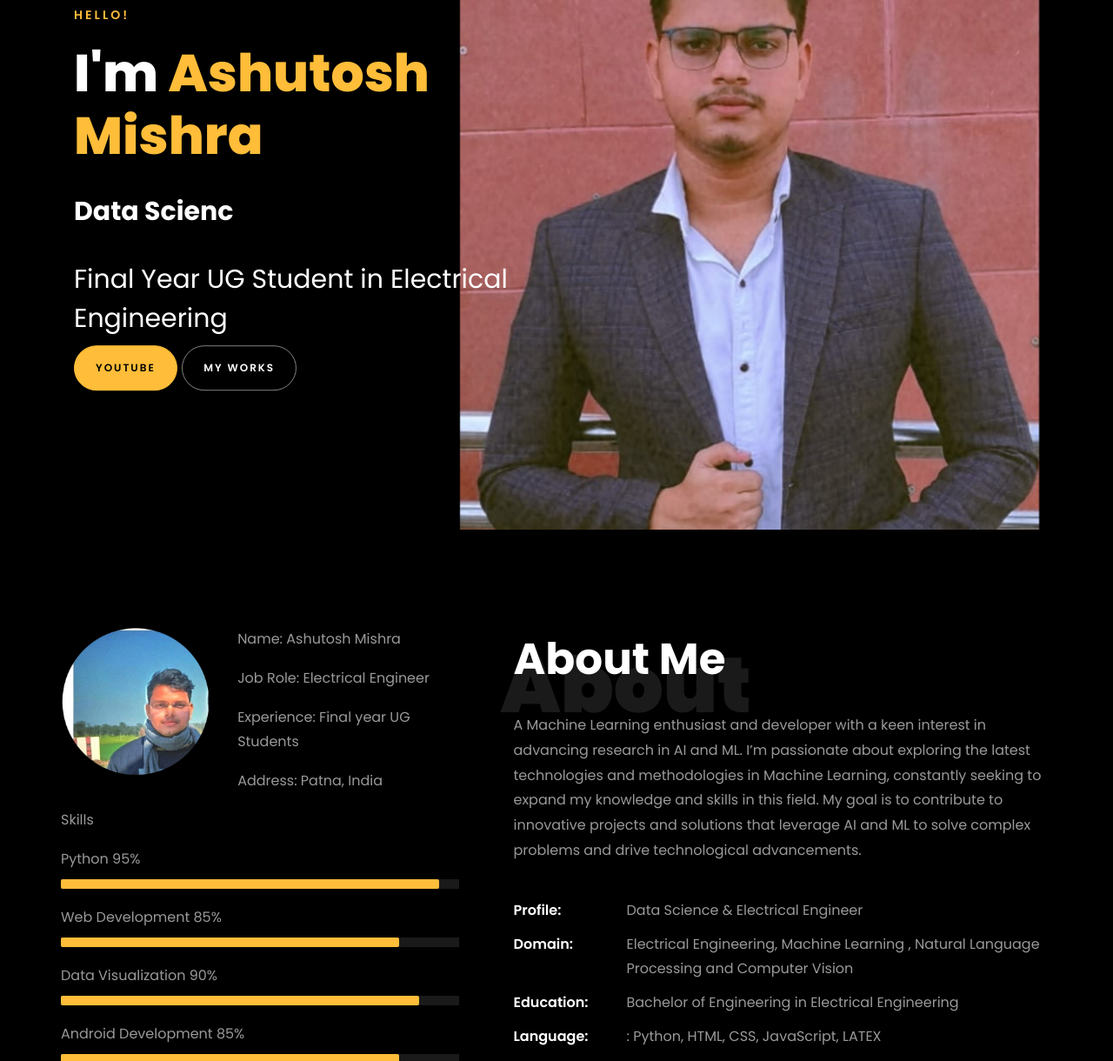
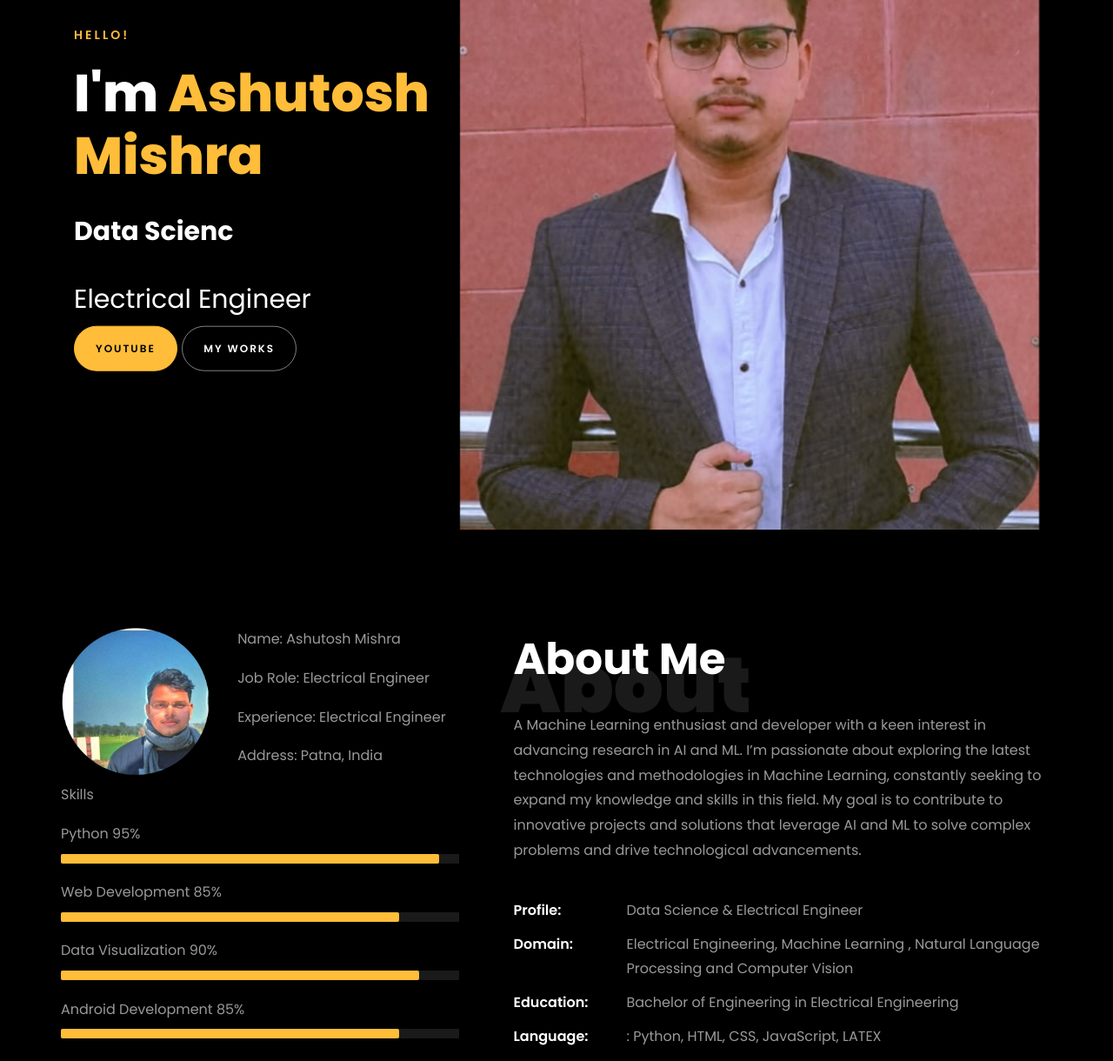
Before and after one commit to ashumishra72/ashutoshmishra.com, a plain HTML site: page index.html in a window 1280 px wide. Shown: the part 141-1361 px from the top of the page at 87% size. Drawn offline with Linux system fonts and the light colour scheme; animation ran at ten frames a second; files whose address does not match are found by name.

Commit message:
Update index.html

```diff
--- a/index.html
+++ b/index.html
@@ -192,7 +192,7 @@ RewriteRule (.*)     https://ashumishra72.github.io/ashutoshmishra3232.com/$1
 
 						<br>
 						<br>
-			            <h2>Final Year UG Student in Electrical Engineering</h2>
+			            <h2>Electrical Engineer</h2>
 						<!-- <h2 class="d-flex" style="margin-bottom: 0">With over 5 years of experience</h2> -->
 						<!-- <br> -->
 			            <p><a href="https://www.youtube.com/@ashutoshmishra9325" class="btn btn-primary py-3 px-4">YouTube</a>
@@ -226,7 +226,7 @@ RewriteRule (.*)     https://ashumishra72.github.io/ashutoshmishra3232.com/$1
 									  <div class="about-info">
 										<p><span class="title-s">Name: </span> <span>Ashutosh Mishra</span></p>
 										<p><span class="title-s">Job Role: </span> <span>Electrical Engineer</span></p>
-										<p><span class="title-s">Experience: </span> <span>Final year UG Students</span></p>
+										<p><span class="title-s">Experience: </span> <span>Electrical Engineer</span></p>
 										<p><span class="title-s">Address: </span> <span>Patna, India</span></p>
 									  </div>
 									</div>
```
